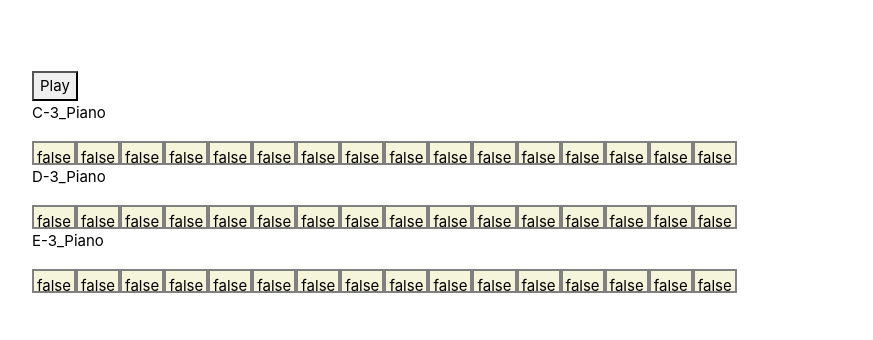
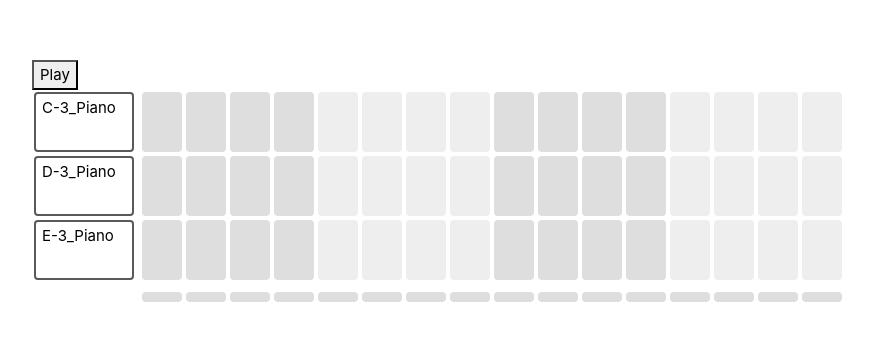
Before and after one commit to 2022-IT-Pemrograman-Web/E_12, a Vue app in the folder client/: page / in a window 1280 px wide. Shown: the part 218-558 px from the top of the page, without its empty margins (0-873 px from the left). Built offline with nearby package versions, Linux system fonts and the light colour scheme; no server answers.

Commit message:
feat: light indicator

```diff
--- a/client/src/components/InstrumentContainer.vue
+++ b/client/src/components/InstrumentContainer.vue
@@ -3,18 +3,23 @@
         <button type="button" @click="onClickButton">{{ this.status }}</button>
     </div>
     <div>
-        <row-key sound='C-3_Piano' :isPlayed=this.isPlayed @selesai="onClickChild"/>
+        <row-key sound='C-3_Piano' :isPlayed=this.isPlayed />
         <row-key sound='D-3_Piano' :isPlayed=this.isPlayed />
         <row-key sound='E-3_Piano' :isPlayed=this.isPlayed />
+    </div>
+    <div style="margin-top: 8px;">
+        <LightIndicator :isPlayed=this.isPlayed @selesai="onClickChild" />
     </div>
 </template>
 
 <script>
 import RowKey from './InstrumentKey.vue'
+import LightIndicator from './LightIndicator.vue'
 
 export default {
-    components: { RowKey },
+    components: { RowKey, LightIndicator },
     name: 'ContainerKeys',
+    emits: ['selesai'],
     data() {
         return {
             isPlayed: false,
--- a/client/src/components/InstrumentKey.vue
+++ b/client/src/components/InstrumentKey.vue
@@ -1,13 +1,15 @@
 <template>
+    <div style="display: flex;">
         <div class="identifier">
             <p>{{ this.instrument.name }}</p>
         </div>
         <div class="key-container">
             <div v-for="index in 16" :key="index">
-            <div class="key" @click="click(index)">{{instrument.keys[index]}}</div>
+                <div class="key" :style="keyObject(index)" @click="click(index)"></div>
             </div>
         </div>
         <audio ref="audio"></audio>
+    </div>
 </template>
 
 <script>
@@ -26,18 +28,53 @@ export default {
                     '5': false, '6': false, '7': false, '8': false,
                     '9': false, '10': false, '11': false, '12': false,
                     '13': false, '14': false, '15': false, '16': false
-                }
                 },
-            musicPlaying: ''
+                color: ''
+            },
+            musicPlaying: '',
+            sfx: '',
         }
     },
     methods: {
+        keyObject(index) {
+            var bgColor;
+
+            if(!this.instrument.keys[index])
+            {
+                if(index <= 4 || (index >= 9 && index <= 12)) bgColor = "rgb(222, 222, 222)";
+                else bgColor = "rgb(238, 238, 238)";
+            }
+            else bgColor = this.instrument.color;
+
+            return {
+                "background-color": bgColor + " !important",
+            }
+        },
         click(index) {
             this.instrument.keys[index] = !this.instrument.keys[index];
         },
         async getInstrument () {
             const response = await AuthenticationService.getInstrument(this.sound);
             this.instrument = response.data;
+
+            this.sfx = {
+                '1': new Audio(this.instrument.soundFile),
+                '2': new Audio(this.instrument.soundFile),
+                '3': new Audio(this.instrument.soundFile),
+                '4': new Audio(this.instrument.soundFile),
+                '5': new Audio(this.instrument.soundFile),
+                '6': new Audio(this.instrument.soundFile),
+                '7': new Audio(this.instrument.soundFile),
+                '8': new Audio(this.instrument.soundFile),
+                '9': new Audio(this.instrument.soundFile),
+                '10': new Audio(this.instrument.soundFile),
+                '11': new Audio(this.instrument.soundFile),
+                '12': new Audio(this.instrument.soundFile),
+                '13': new Audio(this.instrument.soundFile),
+                '14': new Audio(this.instrument.soundFile),
+                '15': new Audio(this.instrument.soundFile),
+                '16': new Audio(this.instrument.soundFile)
+            }
         },
         loopMusic(loop) {
             var interval = 700; // ms
@@ -55,8 +92,7 @@ export default {
                 {
                     if(this.instrument.keys[loop+1])
                     {
-                        var sfx = new Audio(audio);
-                        sfx.play();
+                        this.sfx[loop+1].play();
                     }
                     loop++;
                     console.log(loop);
@@ -90,20 +126,24 @@ export default {
 </script>
 
 <style>
+.identifier {
+    border: rgb(89, 89, 89) 2px solid;
+    border-radius: 4px;
+    margin: 2px;
+    margin-right: 6px;
+    padding: 2px 6px;
+    width: 100px;
+}
 .key-container {
     display: grid;
     grid-template-columns: repeat(16, 1fr);
-    background-color: gray;
 }
 
 .key {
-    height: 20px;
-    padding: 3px;
+    width: 40px;
+    height: 60px !important;
     margin: 2px;
-    background-color: beige;
-}
+    border-radius: 4px !important;
 
-.active {
-    background-color: blue;
 }
 </style>
--- a/client/src/components/LightIndicator.vue
+++ b/client/src/components/LightIndicator.vue
@@ -0,0 +1,103 @@
+<template>
+    <div style="display: flex;">
+        <div class="identifier light-container">
+        </div>
+        <div class="key-container">
+            <div v-for="index in 16" :key="index">
+                <LightKey :style="lightColor(index)" />
+            </div>
+        </div>
+    </div>
+</template>
+
+<script>
+import LightKey from './LightKey.vue';
+
+export default {
+    name: 'LightIndicator',
+    props: ['isPlayed'],
+    components: { LightKey },
+    data() {
+        return {
+            keys: {
+                    '1': false, '2': false, '3': false, '4': false,
+                    '5': false, '6': false, '7': false, '8': false,
+                    '9': false, '10': false, '11': false, '12': false,
+                    '13': false, '14': false, '15': false, '16': false
+                },
+        }
+    },
+    methods: {
+        lightColor(index) {
+            var bgColor;
+
+            if(this.keys[index]) bgColor = "rgb(94, 243, 140) !important";
+            else bgColor = "rgb(222, 222, 222) !important"
+            return {
+                "background-color": bgColor,
+            }
+        },
+        loopMusic(loop) {
+            var interval = 700; // ms
+            var expected = Date.now() + interval;
+
+            setTimeout(function () {
+                var dt = Date.now() - expected; // the drift (positive for overshooting)
+                if (dt > interval) {
+                    // something really bad happened. Maybe the browser (tab) was inactive?
+                    // possibly special handling to avoid futile "catch up" run
+                }
+
+                if (this.isPlayed)
+                {
+                    this.keys[loop+1] = true;
+                    this.keys[loop] = false;
+
+                    loop++;
+
+                    if (loop != 18)
+                    {
+                        expected += interval;
+                        setTimeout(this.loopMusic(loop), Math.max(0, interval - dt)); // take into account drift
+                    }
+                }
+                else {
+                    this.keys = {
+                        '1': false, '2': false, '3': false, '4': false,
+                        '5': false, '6': false, '7': false, '8': false,
+                        '9': false, '10': false, '11': false, '12': false,
+                        '13': false, '14': false, '15': false, '16': false
+                    };
+                }
+
+            }.bind(this), interval);
+
+            if (loop == 17) {
+                this.$emit('selesai');
+            }
+        }
+    },
+    watch: {
+        isPlayed: function(newVal, oldVal) { // watch it
+            if (newVal ==  true) {
+                this.loopMusic(0);
+            }
+
+            if(newVal == false) {
+                this.keys = {
+                    '1': false, '2': false, '3': false, '4': false,
+                    '5': false, '6': false, '7': false, '8': false,
+                    '9': false, '10': false, '11': false, '12': false,
+                    '13': false, '14': false, '15': false, '16': false
+                };
+            }
+        }
+    }
+}
+</script>
+
+<style>
+.light-container {
+    border-color: #FFF !important;
+}
+</style>
--- a/client/src/components/LightKey.vue
+++ b/client/src/components/LightKey.vue
@@ -0,0 +1,14 @@
+<template>
+    <div class="light">
+    </div>
+</template>
+
+<style>
+
+.light {
+    width: 40px;
+    height: 10px !important;
+    margin: 2px;
+    border-radius: 4px !important;
+}
+</style>
```
Lines whose indentation alone changed are shown as unchanged.
